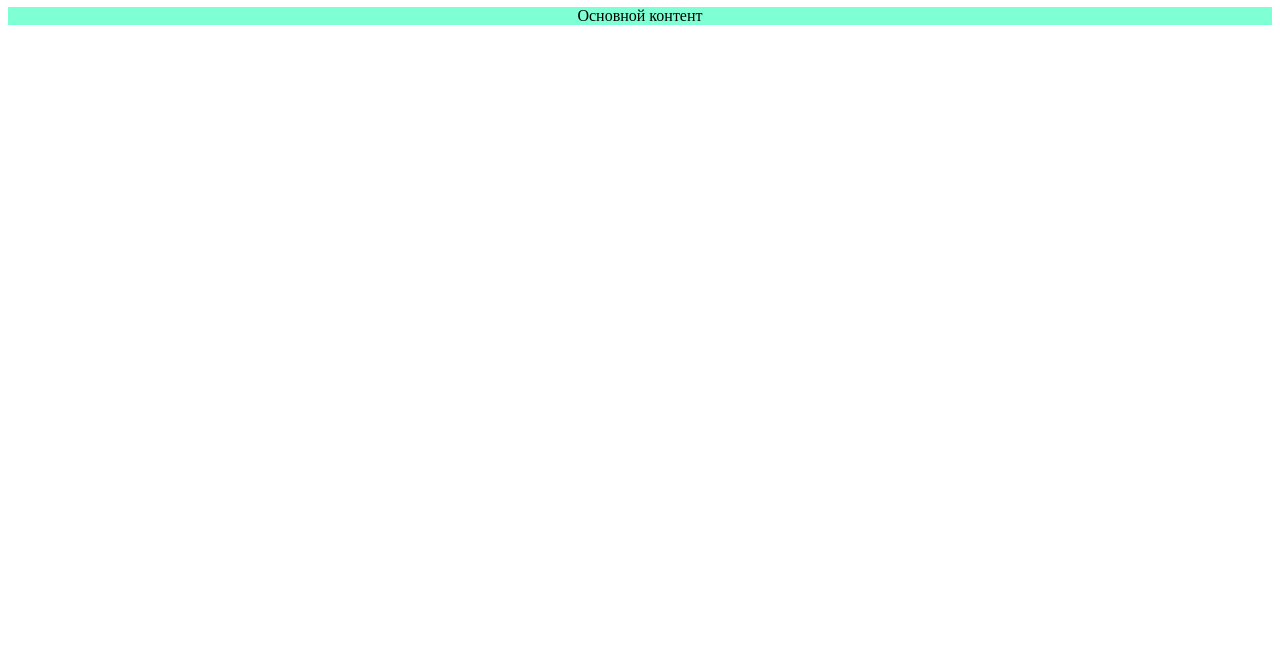
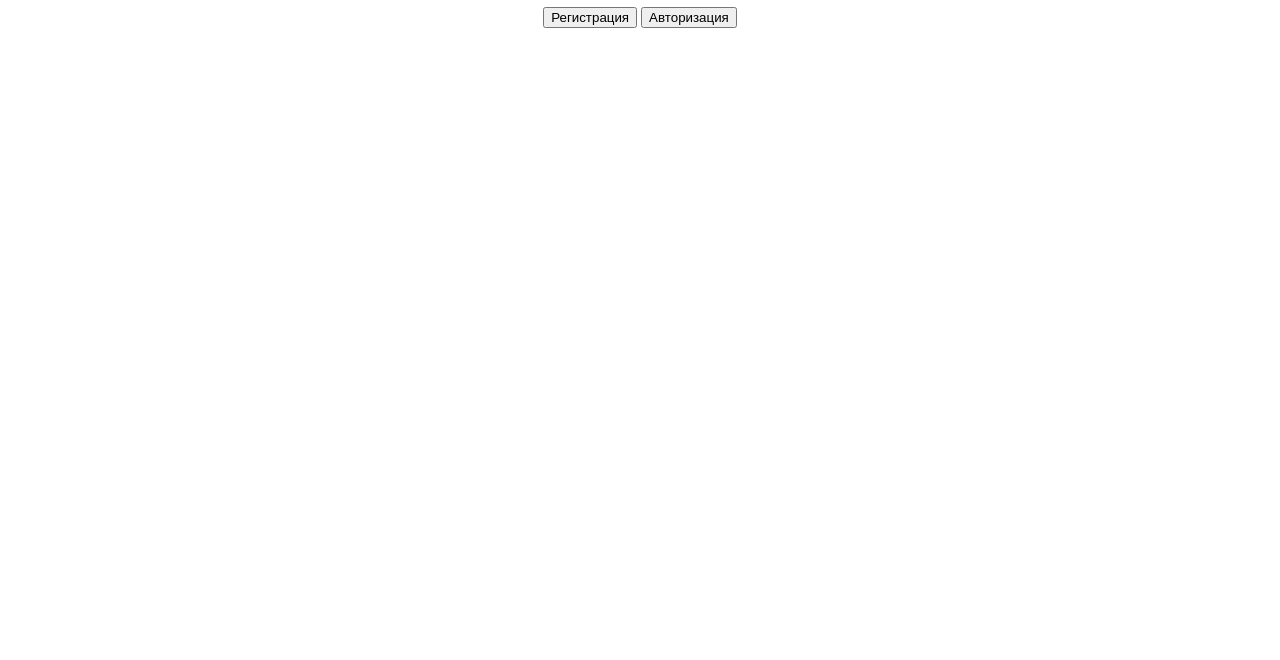
Before and after one commit to VasechkinNikita/checkup-todo-list, a plain HTML site: page src/index.html in a window 1280 px wide. Shown: the part 140-800 px from the top of the page. Drawn offline with Linux system fonts and the light colour scheme.

Commit message:
Созданы кнопки авторизации и регистрации

```diff
--- a/src/index.html
+++ b/src/index.html
@@ -13,8 +13,11 @@
     <h1>
         приложение для создания списка задач
     </h1>
-    <main>
-        Основной контент
-    </main>
+    <button>
+        Регистрация
+    </button>
+    <button>
+        Авторизация
+    </button>
 </body>
 </html>
```
